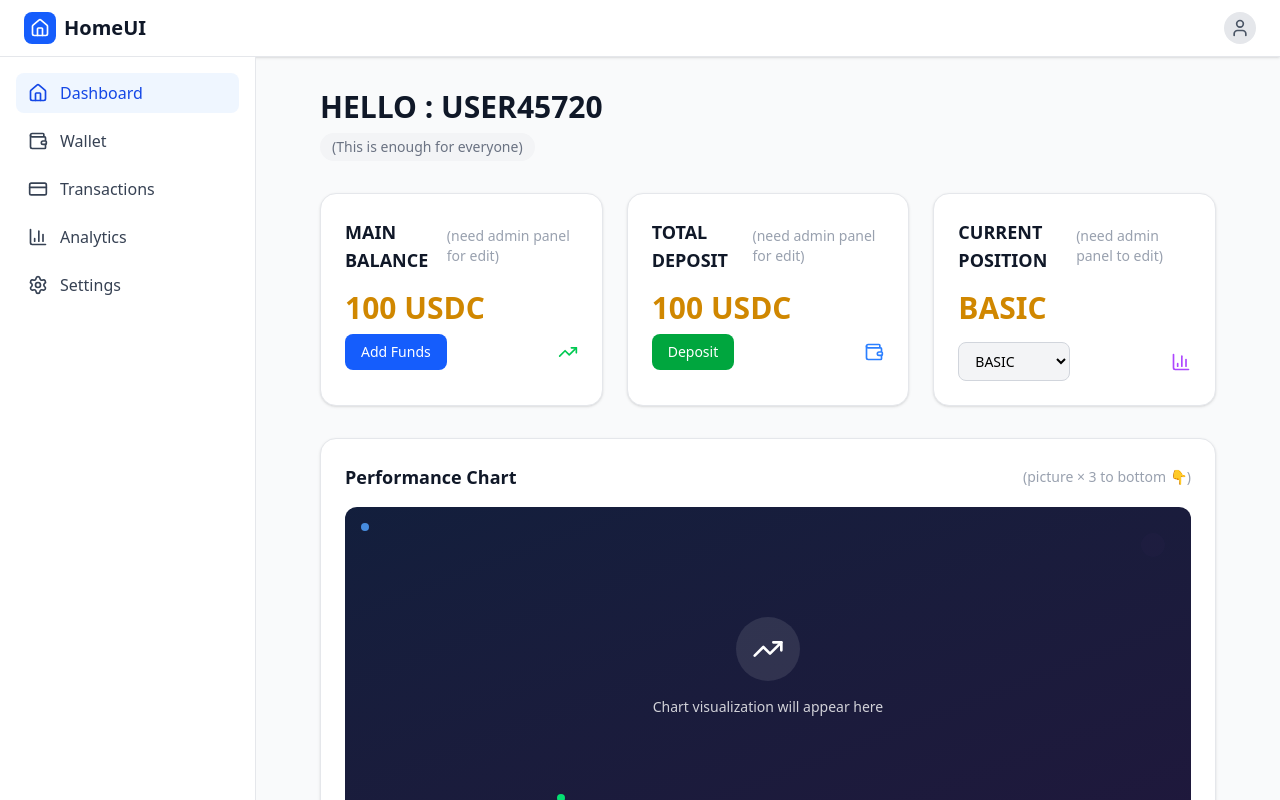
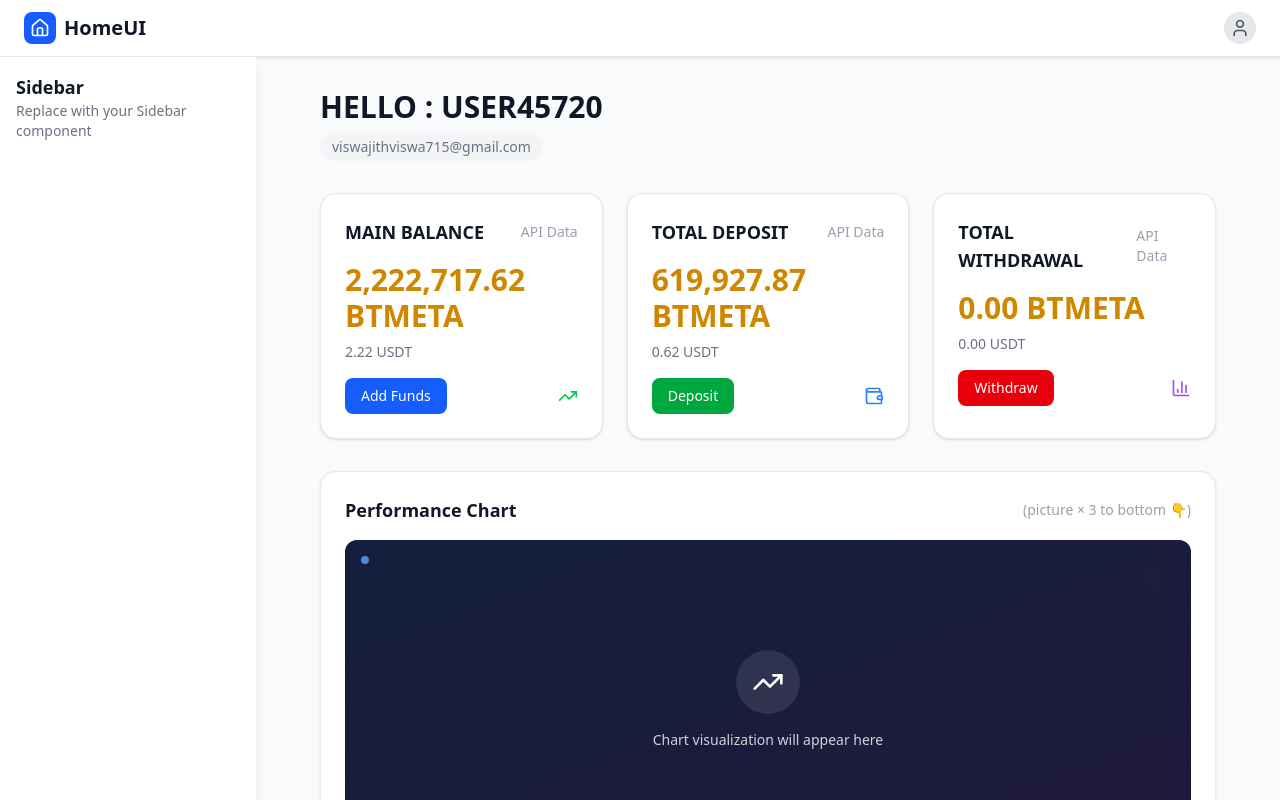
Before and after one commit to Viswajith2003/stockweb, a React (Vite) app: page / in a window 1280 px wide. Shown: the top 800 px of the page. Built offline with nearby package versions, Linux system fonts and the light colour scheme.

Commit message:
card details added

```diff
--- a/src/Frontend/Pages/Home.jsx
+++ b/src/Frontend/Pages/Home.jsx
@@ -1,14 +1,71 @@
-import React, { useState } from 'react';
-import { Menu, Home, Settings, User, TrendingUp, Wallet, CreditCard, BarChart3 } from 'lucide-react';
+import React, { useState, useEffect } from "react";
+import { Menu, Home, User, TrendingUp, Wallet, BarChart3 } from "lucide-react";
 
 const HomeUI = () => {
   const [isMenuOpen, setIsMenuOpen] = useState(false);
-  const [userBalance, setUserBalance] = useState(100);
-  const [totalDeposit, setTotalDeposit] = useState(100);
-  const [currentPosition, setCurrentPosition] = useState('BASIC');
+
+  // API data state
+  const [apiData, setApiData] = useState({
+    mainBalance: 0,
+    totalDeposit: 0,
+    totalWithdrawal: 0,
+    loading: true,
+    error: null,
+  });
 
   const toggleMenu = () => {
     setIsMenuOpen(!isMenuOpen);
+  };
+
+  // API fetch function
+  useEffect(() => {
+    const fetchBalanceData = async () => {
+      try {
+        setApiData((prev) => ({ ...prev, loading: true }));
+
+        // Replace this URL with your friend's actual API endpoint
+        // const response = await fetch('YOUR_API_ENDPOINT_HERE');
+        // const data = await response.json();
+
+        // Mock data for demonstration - remove this when using real API
+        await new Promise((resolve) => setTimeout(resolve, 1000)); // Simulate API delay
+        const mockData = {
+          mainBalance: 2222717.62,
+          totalDeposit: 619927.87,
+          totalWithdrawal: 0.0,
+        };
+
+        setApiData({
+          mainBalance: mockData.mainBalance,
+          totalDeposit: mockData.totalDeposit,
+          totalWithdrawal: mockData.totalWithdrawal,
+          loading: false,
+          error: null,
+        });
+      } catch (error) {
+        setApiData((prev) => ({
+          ...prev,
+          loading: false,
+          error: "Failed to fetch balance data",
+        }));
+      }
+    };
+
+    fetchBalanceData();
+  }, []);
+
+  const formatNumber = (num) => {
+    return new Intl.NumberFormat("en-US", {
+      minimumFractionDigits: 2,
+      maximumFractionDigits: 2,
+    }).format(num);
+  };
+
+  const formatUSDT = (num) => {
+    return new Intl.NumberFormat("en-US", {
+      minimumFractionDigits: 2,
+      maximumFractionDigits: 2,
+    }).format(num / 1000000); // Assuming the API returns values in micro units
   };
 
   return (
@@ -27,7 +84,9 @@ const HomeUI = () => {
             <div className="w-8 h-8 bg-blue-600 rounded-lg flex items-center justify-center">
               <Home className="w-5 h-5 text-white" />
             </div>
-            <span className="text-xl font-bold text-gray-900 hidden sm:block">HomeUI</span>
+            <span className="text-xl font-bold text-gray-900 hidden sm:block">
+              HomeUI
+            </span>
           </div>
 
           <div className="flex items-center space-x-2">
@@ -39,55 +98,19 @@ const HomeUI = () => {
       </header>
 
       <div className="flex flex-1">
-        {/* Sidebar */}
-        <aside className={`${isMenuOpen ? 'translate-x-0' : '-translate-x-full'}
-          md:translate-x-0 fixed md:static inset-y-0 left-0 z-50 w-64 bg-white shadow-lg
-          transition-transform duration-300 ease-in-out md:shadow-none md:border-r border-gray-200`}>
-
-          <div className="p-4 border-b border-gray-200 md:hidden">
-            <div className="flex items-center justify-between">
-              <span className="text-lg font-semibold">Menu</span>
-              <button onClick={toggleMenu} className="p-1 hover:bg-gray-100 rounded">
-                <Menu className="w-5 h-5" />
-              </button>
+        {/* Sidebar Placeholder - Replace with your actual Sidebar component */}
+        <div
+          className={`${
+            isMenuOpen ? "translate-x-0" : "-translate-x-full"
+          } fixed inset-y-0 left-0 z-50 w-64 bg-white shadow-lg transform transition-transform duration-300 ease-in-out md:relative md:translate-x-0`}
+        >
+          <div className="p-4">
+            <h2 className="text-lg font-semibold text-gray-900">Sidebar</h2>
+            <p className="text-sm text-gray-500">
+              Replace with your Sidebar component
+            </p>
           </div>
         </div>
-
-          <nav className="p-4">
-            <ul className="space-y-2">
-              <li>
-                <a href="#" className="flex items-center space-x-3 px-3 py-2 rounded-lg bg-blue-50 text-blue-700 font-medium">
-                  <Home className="w-5 h-5" />
-                  <span>Dashboard</span>
-                </a>
-              </li>
-              <li>
-                <a href="#" className="flex items-center space-x-3 px-3 py-2 rounded-lg text-gray-700 hover:bg-gray-100 transition-colors">
-                  <Wallet className="w-5 h-5" />
-                  <span>Wallet</span>
-                </a>
-              </li>
-              <li>
-                <a href="#" className="flex items-center space-x-3 px-3 py-2 rounded-lg text-gray-700 hover:bg-gray-100 transition-colors">
-                  <CreditCard className="w-5 h-5" />
-                  <span>Transactions</span>
-                </a>
-              </li>
-              <li>
-                <a href="#" className="flex items-center space-x-3 px-3 py-2 rounded-lg text-gray-700 hover:bg-gray-100 transition-colors">
-                  <BarChart3 className="w-5 h-5" />
-                  <span>Analytics</span>
-                </a>
-              </li>
-              <li>
-                <a href="#" className="flex items-center space-x-3 px-3 py-2 rounded-lg text-gray-700 hover:bg-gray-100 transition-colors">
-                  <Settings className="w-5 h-5" />
-                  <span>Settings</span>
-                </a>
-              </li>
-            </ul>
-          </nav>
-        </aside>
 
         {/* Main Content */}
         <main className="flex-1 p-4 md:p-6 lg:p-8">
@@ -100,7 +123,7 @@ const HomeUI = () => {
                     HELLO : USER45720
                   </h1>
                   <p className="text-sm text-gray-500 bg-gray-100 px-3 py-1 rounded-full inline-block">
-                    (This is enough for everyone)
+                    viswajithviswa715@gmail.com
                   </p>
                 </div>
               </div>
@@ -111,16 +134,34 @@ const HomeUI = () => {
               {/* Main Balance Card */}
               <div className="bg-white rounded-2xl shadow-sm border border-gray-200 p-6 hover:shadow-md transition-shadow">
                 <div className="flex items-center justify-between mb-4">
-                  <h3 className="text-lg font-bold text-gray-900">MAIN BALANCE</h3>
-                  <div className="text-gray-400 text-sm">(need admin panel for edit)</div>
+                  <h3 className="text-lg font-bold text-gray-900">
+                    MAIN BALANCE
+                  </h3>
+                  <div className="text-gray-400 text-sm">
+                    {apiData.loading ? "Loading..." : "API Data"}
                   </div>
+                </div>
+                {apiData.loading ? (
+                  <div className="animate-pulse">
+                    <div className="h-8 bg-gray-200 rounded mb-2"></div>
+                    <div className="h-4 bg-gray-200 rounded w-24"></div>
+                  </div>
+                ) : apiData.error ? (
+                  <div className="text-red-500 text-sm">{apiData.error}</div>
+                ) : (
+                  <>
                     <div className="text-3xl font-bold text-yellow-600 mb-2">
-                  {userBalance} USDC
+                      {formatNumber(apiData.mainBalance)} BTMETA
                     </div>
+                    <div className="text-sm text-gray-500 mb-4">
+                      {formatUSDT(apiData.mainBalance)} USDT
+                    </div>
+                  </>
+                )}
                 <div className="flex items-center justify-between">
                   <button
-                    onClick={() => setUserBalance(prev => prev + 10)}
                     className="text-sm bg-blue-600 text-white px-4 py-2 rounded-lg hover:bg-blue-700 transition-colors"
+                    disabled={apiData.loading}
                   >
                     Add Funds
                   </button>
@@ -131,16 +172,34 @@ const HomeUI = () => {
               {/* Total Deposit Card */}
               <div className="bg-white rounded-2xl shadow-sm border border-gray-200 p-6 hover:shadow-md transition-shadow">
                 <div className="flex items-center justify-between mb-4">
-                  <h3 className="text-lg font-bold text-gray-900">TOTAL DEPOSIT</h3>
-                  <div className="text-gray-400 text-sm">(need admin panel for edit)</div>
+                  <h3 className="text-lg font-bold text-gray-900">
+                    TOTAL DEPOSIT
+                  </h3>
+                  <div className="text-gray-400 text-sm">
+                    {apiData.loading ? "Loading..." : "API Data"}
                   </div>
+                </div>
+                {apiData.loading ? (
+                  <div className="animate-pulse">
+                    <div className="h-8 bg-gray-200 rounded mb-2"></div>
+                    <div className="h-4 bg-gray-200 rounded w-24"></div>
+                  </div>
+                ) : apiData.error ? (
+                  <div className="text-red-500 text-sm">{apiData.error}</div>
+                ) : (
+                  <>
                     <div className="text-3xl font-bold text-yellow-600 mb-2">
-                  {totalDeposit} USDC
+                      {formatNumber(apiData.totalDeposit)} BTMETA
                     </div>
+                    <div className="text-sm text-gray-500 mb-4">
+                      {formatUSDT(apiData.totalDeposit)} USDT
+                    </div>
+                  </>
+                )}
                 <div className="flex items-center justify-between">
                   <button
-                    onClick={() => setTotalDeposit(prev => prev + 50)}
                     className="text-sm bg-green-600 text-white px-4 py-2 rounded-lg hover:bg-green-700 transition-colors"
+                    disabled={apiData.loading}
                   >
                     Deposit
                   </button>
@@ -148,25 +207,40 @@ const HomeUI = () => {
                 </div>
               </div>
 
-              {/* Current Position Card */}
+              {/* Total Withdrawal Card */}
               <div className="bg-white rounded-2xl shadow-sm border border-gray-200 p-6 hover:shadow-md transition-shadow md:col-span-2 lg:col-span-1">
                 <div className="flex items-center justify-between mb-4">
-                  <h3 className="text-lg font-bold text-gray-900">CURRENT POSITION</h3>
-                  <div className="text-gray-400 text-sm">(need admin panel to edit)</div>
+                  <h3 className="text-lg font-bold text-gray-900">
+                    TOTAL WITHDRAWAL
+                  </h3>
+                  <div className="text-gray-400 text-sm">
+                    {apiData.loading ? "Loading..." : "API Data"}
                   </div>
-                <div className="text-3xl font-bold text-yellow-600 mb-4">
-                  {currentPosition}
                 </div>
+                {apiData.loading ? (
+                  <div className="animate-pulse">
+                    <div className="h-8 bg-gray-200 rounded mb-2"></div>
+                    <div className="h-4 bg-gray-200 rounded w-24"></div>
+                  </div>
+                ) : apiData.error ? (
+                  <div className="text-red-500 text-sm">{apiData.error}</div>
+                ) : (
+                  <>
+                    <div className="text-3xl font-bold text-yellow-600 mb-2">
+                      {formatNumber(apiData.totalWithdrawal)} BTMETA
+                    </div>
+                    <div className="text-sm text-gray-500 mb-4">
+                      {formatUSDT(apiData.totalWithdrawal)} USDT
+                    </div>
+                  </>
+                )}
                 <div className="flex items-center justify-between">
-                  <select
-                    value={currentPosition}
-                    onChange={(e) => setCurrentPosition(e.target.value)}
-                    className="text-sm bg-gray-100 border border-gray-300 rounded-lg px-3 py-2 focus:outline-none focus:ring-2 focus:ring-blue-500"
+                  <button
+                    className="text-sm bg-red-600 text-white px-4 py-2 rounded-lg hover:bg-red-700 transition-colors"
+                    disabled={apiData.loading}
                   >
-                    <option value="BASIC">BASIC</option>
-                    <option value="PREMIUM">PREMIUM</option>
-                    <option value="PRO">PRO</option>
-                  </select>
+                    Withdraw
+                  </button>
                   <BarChart3 className="w-5 h-5 text-purple-500" />
                 </div>
               </div>
@@ -175,8 +249,12 @@ const HomeUI = () => {
             {/* Chart/Image Section */}
             <div className="bg-white rounded-2xl shadow-sm border border-gray-200 p-6 mb-8">
               <div className="flex items-center justify-between mb-4">
-                <h3 className="text-lg font-bold text-gray-900">Performance Chart</h3>
-                <div className="text-gray-400 text-sm">(picture × 3 to bottom 👇)</div>
+                <h3 className="text-lg font-bold text-gray-900">
+                  Performance Chart
+                </h3>
+                <div className="text-gray-400 text-sm">
+                  (picture × 3 to bottom 👇)
+                </div>
               </div>
 
               <div className="bg-gray-900 rounded-xl h-64 md:h-80 flex items-center justify-center relative overflow-hidden">
@@ -185,7 +263,9 @@ const HomeUI = () => {
                   <div className="w-16 h-16 bg-white/10 rounded-full flex items-center justify-center mx-auto mb-4">
                     <TrendingUp className="w-8 h-8 text-white" />
                   </div>
-                  <p className="text-white/80 text-sm">Chart visualization will appear here</p>
+                  <p className="text-white/80 text-sm">
+                    Chart visualization will appear here
+                  </p>
                 </div>
 
                 {/* Animated background elements */}
```
Also changed, not shown: src/components/sidebar.jsx (added, +84 -0 lines). Lines whose indentation alone changed are shown as unchanged.
